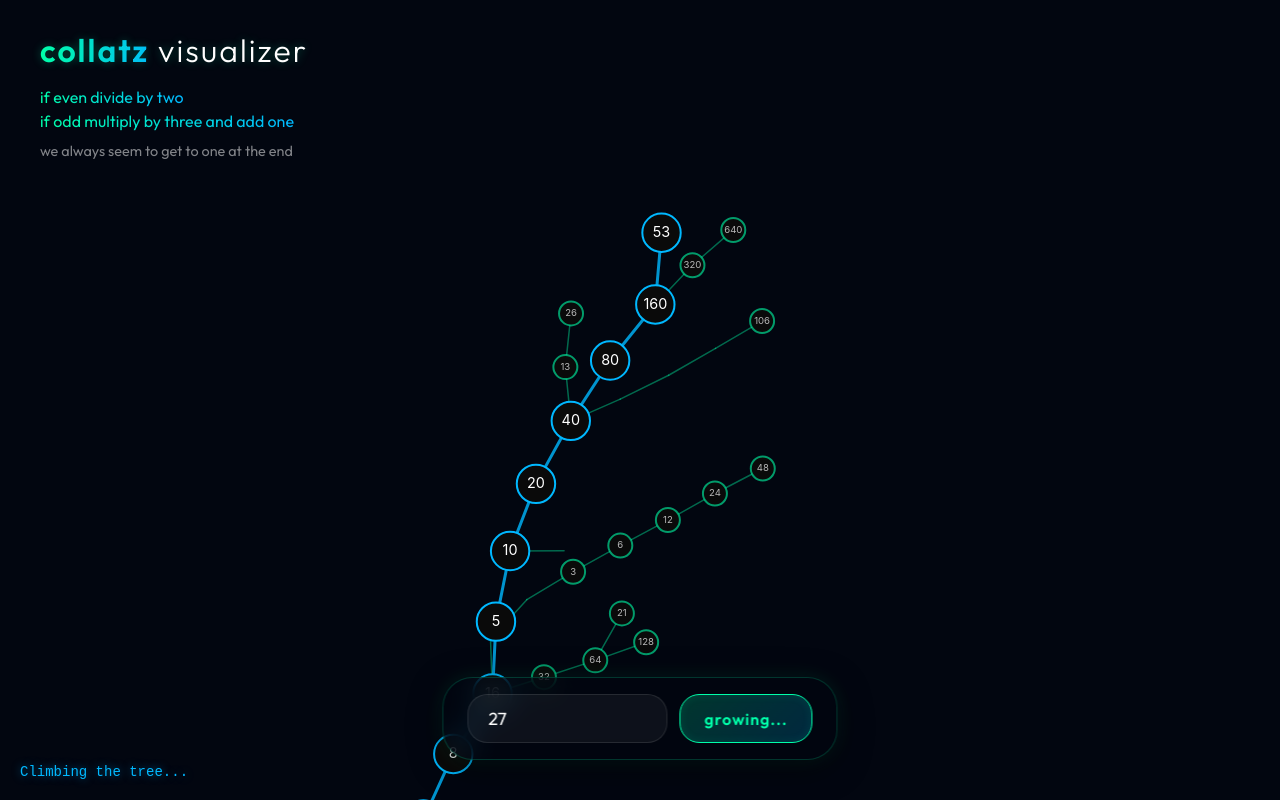
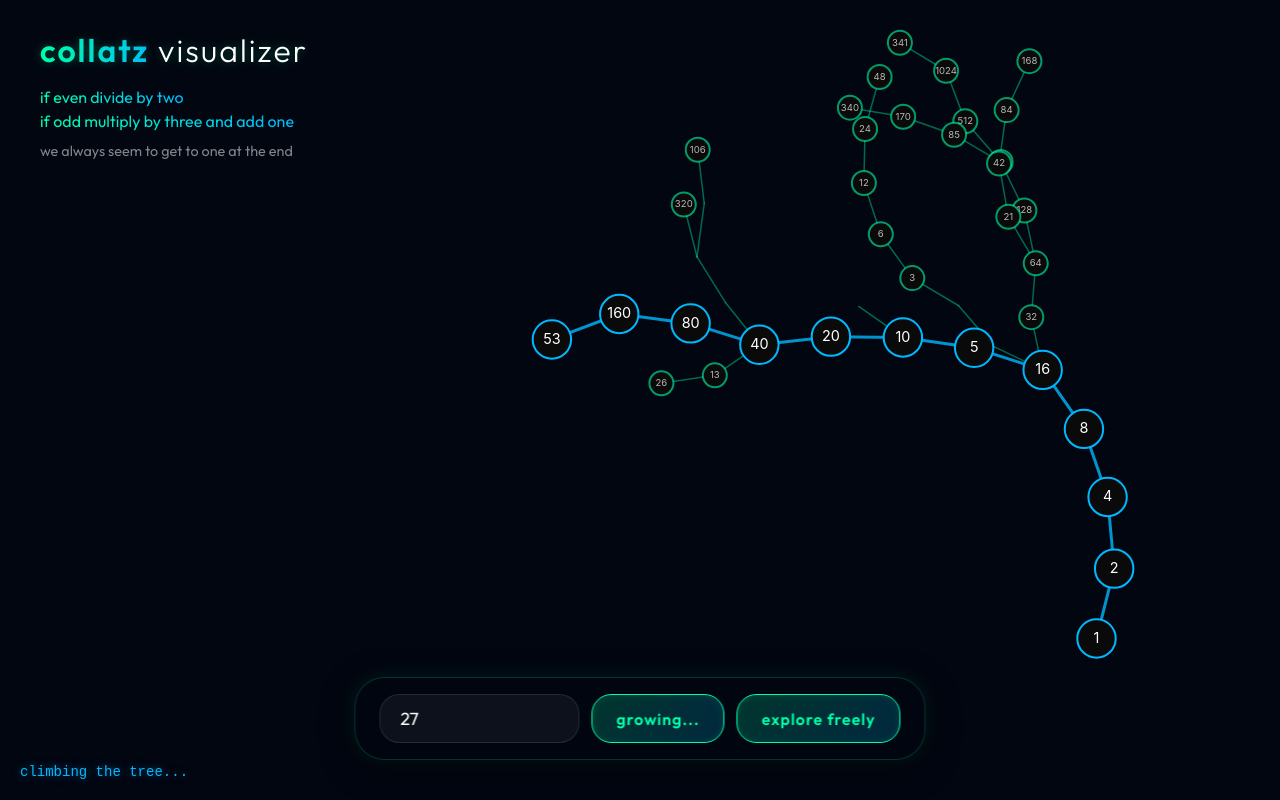
Before and after one commit to jordan-lenchitz/collatz-visualizer, a React (Vite) app in the folder app/: page / in a window 1280 px wide. Both pictures are taken after a click on the button "plant and grow the tree from one up to your number". Built offline with nearby package versions, Linux system fonts and the light colour scheme.

Commit message:
improve arboreality

```diff
--- a/app/src/App.css
+++ b/app/src/App.css
@@ -85,6 +85,14 @@
   transform: translateY(1px);
 }
 
+.action-btn.explore-active {
+  background: linear-gradient(135deg, rgba(255, 170, 0, 0.4), rgba(255, 0, 184, 0.4));
+  border-color: #ff00b8;
+  color: #ff00b8;
+  box-shadow: 0 0 20px rgba(255, 0, 184, 0.4), inset 0 0 15px rgba(255, 0, 184, 0.3);
+  text-shadow: 0 0 8px rgba(255, 0, 184, 0.8);
+}
+
 .title-overlay {
   position: absolute;
   top: 30px;
--- a/app/src/App.tsx
+++ b/app/src/App.tsx
@@ -5,6 +5,7 @@ import CollatzTree, { type CollatzTreeRef } from './CollatzTree';
 function App() {
   const [seed, setSeed] = useState<string>('27');
   const [treeState, setTreeState] = useState<'IDLE' | 'BUILDING' | 'BUILT'>('IDLE');
+  const [isExploreMode, setIsExploreMode] = useState(false);
   const treeRef = useRef<CollatzTreeRef>(null);
 
   const handleAction = () => {
@@ -30,6 +31,11 @@ function App() {
   const handleSeedChange = (e: React.ChangeEvent<HTMLInputElement>) => {
     setSeed(e.target.value);
     setTreeState('IDLE');
+  };
+
+  const toggleExploreMode = () => {
+    setIsExploreMode(!isExploreMode);
+    treeRef.current?.setExploreMode(!isExploreMode);
   };
 
   return (
@@ -65,6 +71,12 @@ function App() {
           {treeState === 'BUILDING' && 'growing...'}
           {treeState === 'BUILT' && 'follow path to one!'}
         </button>
+        <button
+          className={`action-btn ${isExploreMode ? 'explore-active' : ''}`}
+          onClick={toggleExploreMode}
+        >
+          {isExploreMode ? 'stop exploring (auto-follow)' : 'explore freely'}
+        </button>
       </div>
     </div>
   );
--- a/app/src/CollatzTree.tsx
+++ b/app/src/CollatzTree.tsx
@@ -4,6 +4,7 @@ import * as d3 from 'd3';
 export interface CollatzTreeRef {
   buildTree: (seed: number, onComplete: () => void) => void;
   followPathDown: (seed: number) => void;
+  setExploreMode: (explore: boolean) => void;
 }
 
 interface Node {
@@ -29,6 +30,7 @@ const CollatzTree = forwardRef<CollatzTreeRef, {}>((_props, ref) => {
 
   const activeTaskRef = useRef<{ timeoutId?: number, isRunning: boolean }>({ isRunning: false });
   const activePathRef = useRef<{ nodes: Node[], progress: number } | null>(null);
+  const isExploreModeRef = useRef(false);
   const [isAnimating, setIsAnimating] = useState(false);
 
   const initSingleNode = () => {
@@ -49,17 +51,26 @@ const CollatzTree = forwardRef<CollatzTreeRef, {}>((_props, ref) => {
 
   const addNode = (val: number, parent: Node, isMainPath: boolean): Node => {
     let newAngle = parent.angle;
+
+    // Calculate probability of branching right based on horizontal position
+    // If far right (positive x), higher chance to branch left, ensuring eventual consistency
+    let probRight = 0.5 - (parent.x / 1500);
+    probRight = Math.max(0.1, Math.min(0.9, probRight)); // clamp between 0.1 and 0.9
+
+    const dir = Math.random() < probRight ? 1 : -1;
+
     if (val === parent.id * 2) {
-      newAngle += 0.2 + (Math.random() * 0.1 - 0.05);
+      newAngle += dir * (0.25 + Math.random() * 0.1);
     } else {
-      newAngle -= 0.6 + (Math.random() * 0.2 - 0.1);
+      // odd branches tend to shoot out the opposite way
+      newAngle += (dir * -1) * (0.6 + Math.random() * 0.2);
     }
 
     const upAngle = -Math.PI / 2;
     let diff = upAngle - newAngle;
     while (diff > Math.PI) diff -= 2 * Math.PI;
     while (diff < -Math.PI) diff += 2 * Math.PI;
-    newAngle += diff * 0.15;
+    newAngle += diff * 0.10;
 
     const currentLen = isMainPath ? 60 : 45;
 
@@ -118,7 +129,7 @@ const CollatzTree = forwardRef<CollatzTreeRef, {}>((_props, ref) => {
     const height = canvas.height;
 
     // Camera follow logic
-    if (cameraTargetRef.current) {
+    if (cameraTargetRef.current && !isExploreModeRef.current) {
       const target = cameraTargetRef.current;
       const t = transformRef.current;
 
@@ -148,17 +159,65 @@ const CollatzTree = forwardRef<CollatzTreeRef, {}>((_props, ref) => {
     ctx.lineJoin = 'round';
 
     for (const edge of edges.current) {
+      if (!edge.isMain) {
         ctx.beginPath();
         ctx.moveTo(edge.source.x, edge.source.y);
         ctx.lineTo(edge.target.x, edge.target.y);
+        ctx.strokeStyle = 'rgba(0, 255, 170, 0.4)';
+        ctx.lineWidth = 1.5 / t.k;
+        ctx.stroke();
+      }
+    }
+
+    for (const edge of edges.current) {
       if (edge.isMain) {
+        ctx.beginPath();
+        ctx.moveTo(edge.source.x, edge.source.y);
+        ctx.lineTo(edge.target.x, edge.target.y);
         ctx.strokeStyle = 'rgba(0, 184, 255, 0.8)';
         ctx.lineWidth = 3 / t.k;
-      } else {
-        ctx.strokeStyle = 'rgba(0, 255, 170, 0.4)';
-        ctx.lineWidth = 1.5 / t.k;
+        ctx.stroke();
       }
+    }
+
+
+
+    for (const node of nodesMap.current.values()) {
+      if (!node.isMainPath) {
+        ctx.beginPath();
+        ctx.arc(node.x, node.y, 10, 0, Math.PI * 2);
+        ctx.fillStyle = '#0a0a0a';
+        ctx.fill();
+
+        ctx.lineWidth = 2 / t.k;
+        ctx.strokeStyle = 'rgba(0, 255, 170, 0.6)';
         ctx.stroke();
+
+        ctx.fillStyle = 'rgba(255, 255, 255, 0.7)';
+        ctx.font = `${8}px 'Inter', sans-serif`;
+        ctx.textAlign = 'center';
+        ctx.textBaseline = 'middle';
+        ctx.fillText(node.id.toString(), node.x, node.y);
+      }
+    }
+
+    for (const node of nodesMap.current.values()) {
+      if (node.isMainPath) {
+        ctx.beginPath();
+        ctx.arc(node.x, node.y, 16, 0, Math.PI * 2);
+        ctx.fillStyle = '#0a0a0a';
+        ctx.fill();
+
+        ctx.lineWidth = 2 / t.k;
+        ctx.strokeStyle = '#00b8ff';
+        ctx.stroke();
+
+        ctx.fillStyle = '#ffffff';
+        ctx.font = `${12}px 'Inter', sans-serif`;
+        ctx.textAlign = 'center';
+        ctx.textBaseline = 'middle';
+        ctx.fillText(node.id.toString(), node.x, node.y);
+      }
     }
 
     const active = activePathRef.current;
@@ -206,25 +265,6 @@ const CollatzTree = forwardRef<CollatzTreeRef, {}>((_props, ref) => {
       }
     }
 
-    for (const node of nodesMap.current.values()) {
-      const radius = node.isMainPath ? 16 : 10;
-
-      ctx.beginPath();
-      ctx.arc(node.x, node.y, radius, 0, Math.PI * 2);
-      ctx.fillStyle = '#0a0a0a';
-      ctx.fill();
-
-      ctx.lineWidth = 2 / t.k;
-      ctx.strokeStyle = node.isMainPath ? '#00b8ff' : 'rgba(0, 255, 170, 0.6)';
-      ctx.stroke();
-
-      ctx.fillStyle = node.isMainPath ? '#ffffff' : 'rgba(255, 255, 255, 0.7)';
-      ctx.font = `${node.isMainPath ? 12 : 8}px 'Inter', sans-serif`;
-      ctx.textAlign = 'center';
-      ctx.textBaseline = 'middle';
-      ctx.fillText(node.id.toString(), node.x, node.y);
-    }
-
     ctx.restore();
     animationRef.current = requestAnimationFrame(draw);
   };
@@ -250,33 +290,32 @@ const CollatzTree = forwardRef<CollatzTreeRef, {}>((_props, ref) => {
 
       let step = 1;
       let branchTips: Node[] = [];
+      let isMainBuilt = false;
 
       const svg = d3.select(canvasRef.current);
       const zoom = d3.zoom<HTMLCanvasElement, unknown>()
         .scaleExtent([0.1, 10])
         .on('zoom', (e) => {
           transformRef.current = e.transform;
-          // Stop auto-following if the user manually zooms/pans during idle
-          // but we won't disable it strictly here to allow smooth override
         });
       svg.call(zoom as any);
 
       const nextStep = () => {
         if (!activeTaskRef.current.isRunning) return;
-        if (step >= pathSeq.length) {
+
+        if (step >= pathSeq.length && !isMainBuilt) {
+          isMainBuilt = true;
           setIsAnimating(false);
-          activeTaskRef.current.isRunning = false;
           onComplete();
-          return;
         }
 
+        if (step < pathSeq.length) {
           const val = pathSeq[step];
           const prevVal = pathSeq[step - 1];
           const parent = nodesMap.current.get(prevVal)!;
 
           const node = addNode(val, parent, true);
 
-        // Spawn initial branches from main path
           const c1 = node.id * 2;
           const c2 = (node.id - 1) / 3;
 
@@ -287,33 +326,6 @@ const CollatzTree = forwardRef<CollatzTreeRef, {}>((_props, ref) => {
              branchTips.push(node);
           }
 
-        // Advance all active side branches by one step alongside the main path
-        let newTips: Node[] = [];
-        for (const tip of branchTips) {
-            if (nodesMap.current.size > 2000) break; // prevent lag
-
-            const t1 = tip.id * 2;
-            const t2 = (tip.id - 1) / 3;
-
-            if (!nodesMap.current.has(t1) && Math.random() < 0.7) {
-                const n1 = addNode(t1, tip, false);
-                newTips.push(n1);
-            }
-            if (tip.id > 4 && (tip.id - 1) % 3 === 0) {
-                if (t2 % 2 !== 0 && t2 > 1 && !nodesMap.current.has(t2) && Math.random() < 0.9) {
-                    const n2 = addNode(t2, tip, false);
-                    newTips.push(n2);
-                }
-            }
-        }
-
-        // Randomly cull some tips if we have too many so it doesn't explode
-        if (newTips.length > 25) {
-            newTips = newTips.sort(() => Math.random() - 0.5).slice(0, 20);
-        }
-        branchTips = newTips;
-
-        // Auto follow the newest main path node
           const canvas = canvasRef.current;
           if (canvas) {
             const height = canvas.height;
@@ -324,9 +336,54 @@ const CollatzTree = forwardRef<CollatzTreeRef, {}>((_props, ref) => {
               k: k
             };
           }
+        }
+
+        // Advance all active side branches by one step alongside the main path
+        if (nodesMap.current.size < 12000) {
+          let newTips: Node[] = [];
+          for (const tip of branchTips) {
+              if (nodesMap.current.size > 12000) break; // prevent lag
+
+              const t1 = tip.id * 2;
+              const t2 = (tip.id - 1) / 3;
+
+              let pushed = false;
+              if (!nodesMap.current.has(t1)) {
+                  if (Math.random() < 0.8) {
+                      const n1 = addNode(t1, tip, false);
+                      newTips.push(n1);
+                      pushed = true;
+                  } else {
+                      newTips.push(tip); // keep tip alive to try again next frame
+                      pushed = true;
+                  }
+              }
+              if (tip.id > 4 && (tip.id - 1) % 3 === 0) {
+                  if (t2 % 2 !== 0 && t2 > 1 && !nodesMap.current.has(t2)) {
+                      if (Math.random() < 0.9) {
+                          const n2 = addNode(t2, tip, false);
+                          newTips.push(n2);
+                      } else if (!pushed) {
+                          newTips.push(tip);
+                      }
+                  }
+              }
+          }
+
+          // Randomly cull some tips if we have too many so it doesn't explode
+          if (newTips.length > 150) {
+              newTips = newTips.sort(() => Math.random() - 0.5).slice(0, 100);
+          }
+          branchTips = newTips;
+        }
 
         step++;
+
+        if (step < pathSeq.length || branchTips.length > 0) {
            activeTaskRef.current.timeoutId = window.setTimeout(nextStep, 250);
+        } else {
+           activeTaskRef.current.isRunning = false;
+        }
       };
 
       const canvas = canvasRef.current;
@@ -357,6 +414,9 @@ const CollatzTree = forwardRef<CollatzTreeRef, {}>((_props, ref) => {
 
       // We just reset the target so the light can pick it up in draw()
       // cameraTargetRef will be set continuously in draw() during the pulse
+    },
+    setExploreMode: (explore: boolean) => {
+      isExploreModeRef.current = explore;
     }
   }));
 
@@ -413,7 +473,7 @@ const CollatzTree = forwardRef<CollatzTreeRef, {}>((_props, ref) => {
           pointerEvents: 'none',
           textShadow: '0 0 8px rgba(0, 184, 255, 0.5)'
         }}>
-          Climbing the tree...
+          climbing the tree...
         </div>
       )}
     </div>
```
Lines whose indentation alone changed are shown as unchanged.
